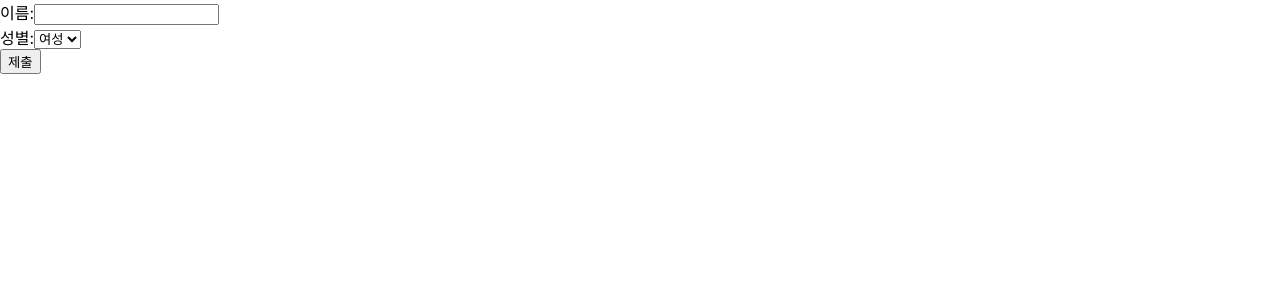
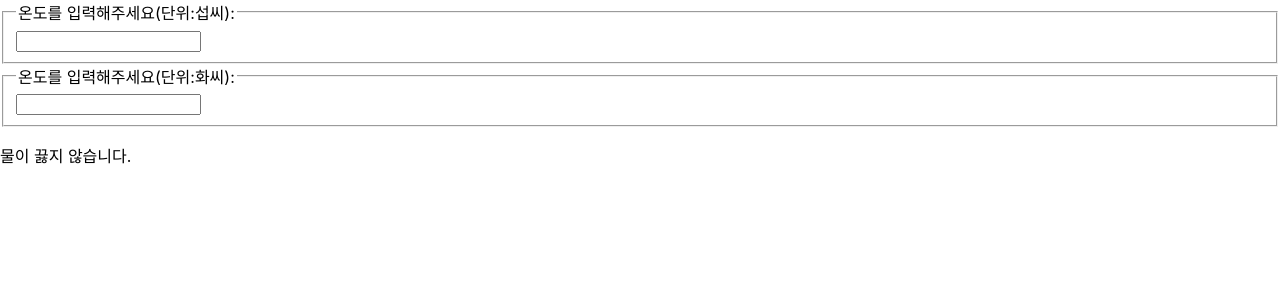
Before and after one commit to Sarang-Han/React-practice, a React (Create React App) app in the folder hello-react/: page / in a window 1280 px wide. Shown: the top 300 px of the page. Built offline with nearby package versions, Linux system fonts and the light colour scheme.

Commit message:
온도계산기 실습

```diff
--- /dev/null
+++ b/hello-react/src/chap12/Calculator.jsx
@@ -0,0 +1,65 @@
+import React, {useState} from "react";
+import TemperatureInput from "./TemperatureInput";
+
+function BoilingVerdict(props) {
+    if (props.celsius >=100){
+        return <p>물이 끓습니다.</p>
+    }
+    return <p>물이 끓지 않습니다.</p>
+}
+
+function toCelsius(fahrenheit){
+    return ((fahrenheit-32)*5)/9;
+}
+
+function toFahrenheit(celsius){
+    return (celsius*9)/5+32;
+}
+
+function tryConvert(temperature, convert) {
+    const input = parseFloat(temperature);
+    if (Number.isNaN(input)) {
+        return "";
+    }
+    const output = convert(input);
+    const rounded = Math.round(output*1000)/1000;
+    return rounded.toString();
+}
+
+function Calculator(props){
+    const [temperature, setTemperature] =useState("");
+    const [scale, setScale] = useState("c");
+
+    const handleCelsiusChange = (temperature) => {
+        setTemperature(temperature);
+        setScale("c");
+    };
+
+    const handleFahrenheitChange = (temperature) => {
+        setTemperature(temperature);
+        setScale("f");
+    };
+
+    const celsius =
+        scale === "f" ? tryConvert(temperature, toCelsius) : temperature;
+    const fahrenheit =
+        scale === "c" ? tryConvert(temperature, toFahrenheit) : temperature;
+
+    return (
+        <div>
+            <TemperatureInput
+                scale="c"
+                temperature={celsius}
+                onTemperatureChange={handleCelsiusChange}
+            />
+            <TemperatureInput
+                scale="f"
+                temperature={fahrenheit}
+                onTemperatureChange={handleFahrenheitChange}
+            />
+            <BoilingVerdict celsius={parseFloat(celsius)} />
+        </div>
+    );
+}
+
+export default Calculator;
--- /dev/null
+++ b/hello-react/src/chap12/TemperatureInput.jsx
@@ -0,0 +1,21 @@
+const scaleNames = {
+    c: "섭씨",
+    f: "화씨",
+};
+
+function TemperatureInput(props) {
+    const handleChange = (event) => {
+        props.onTemperatureChange(event.target.value);
+    };
+
+    return (
+        <fieldset>
+            <legend>
+                온도를 입력해주세요(단위:{scaleNames[props.scale]}):
+            </legend>
+            <input value={props.temperature} onChange={handleChange} />
+        </fieldset>
+    );
+}
+
+export default TemperatureInput;
--- a/hello-react/src/index.js
+++ b/hello-react/src/index.js
@@ -2,13 +2,13 @@ import React from 'react';
 import ReactDOM from 'react-dom/client';
 import './index.css';
 import reportWebVitals from './reportWebVitals';
-import SignUp from './chap11/SignUp';
+import Calculator from './chap12/Calculator';
 
 const rootNode = document.getElementById('root');
 
 ReactDOM.createRoot(rootNode).render(
   <React.StrictMode>
-    <SignUp />
+    <Calculator />
   </React.StrictMode>,
 );
 
```
